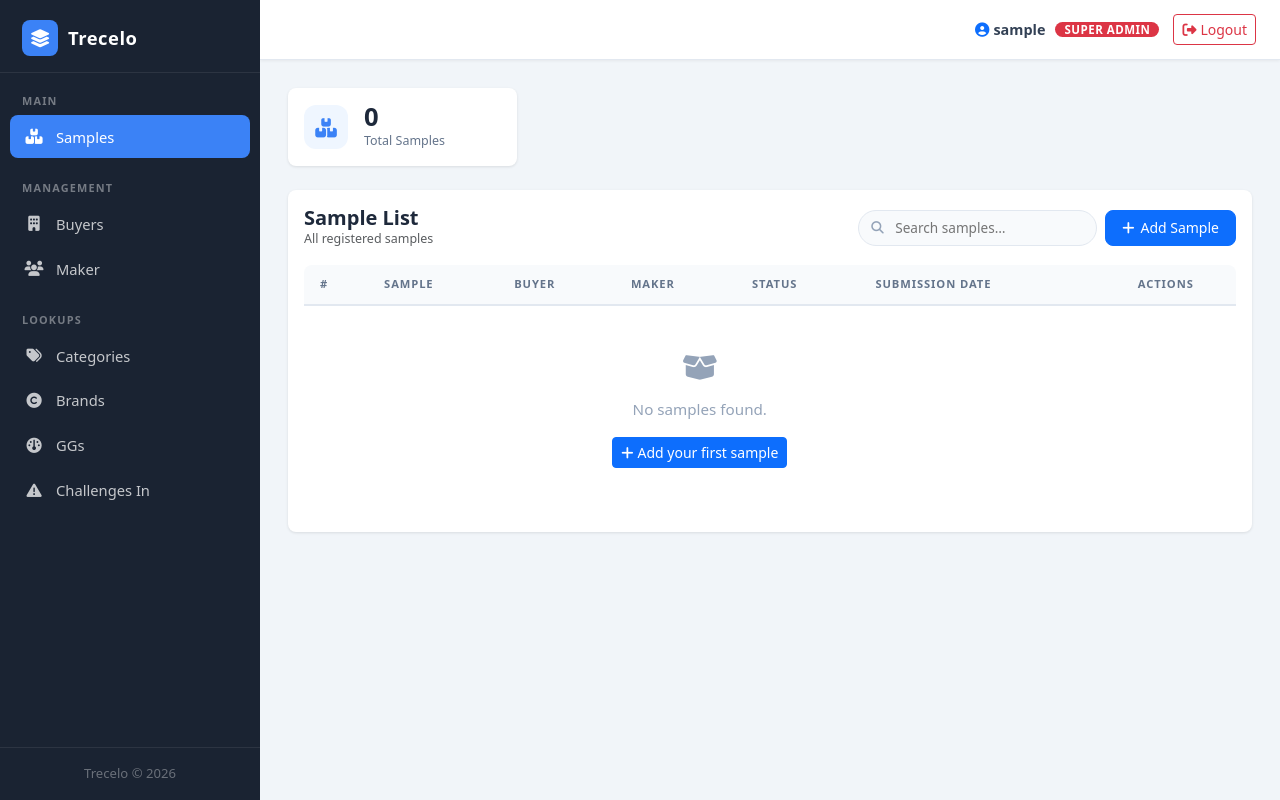
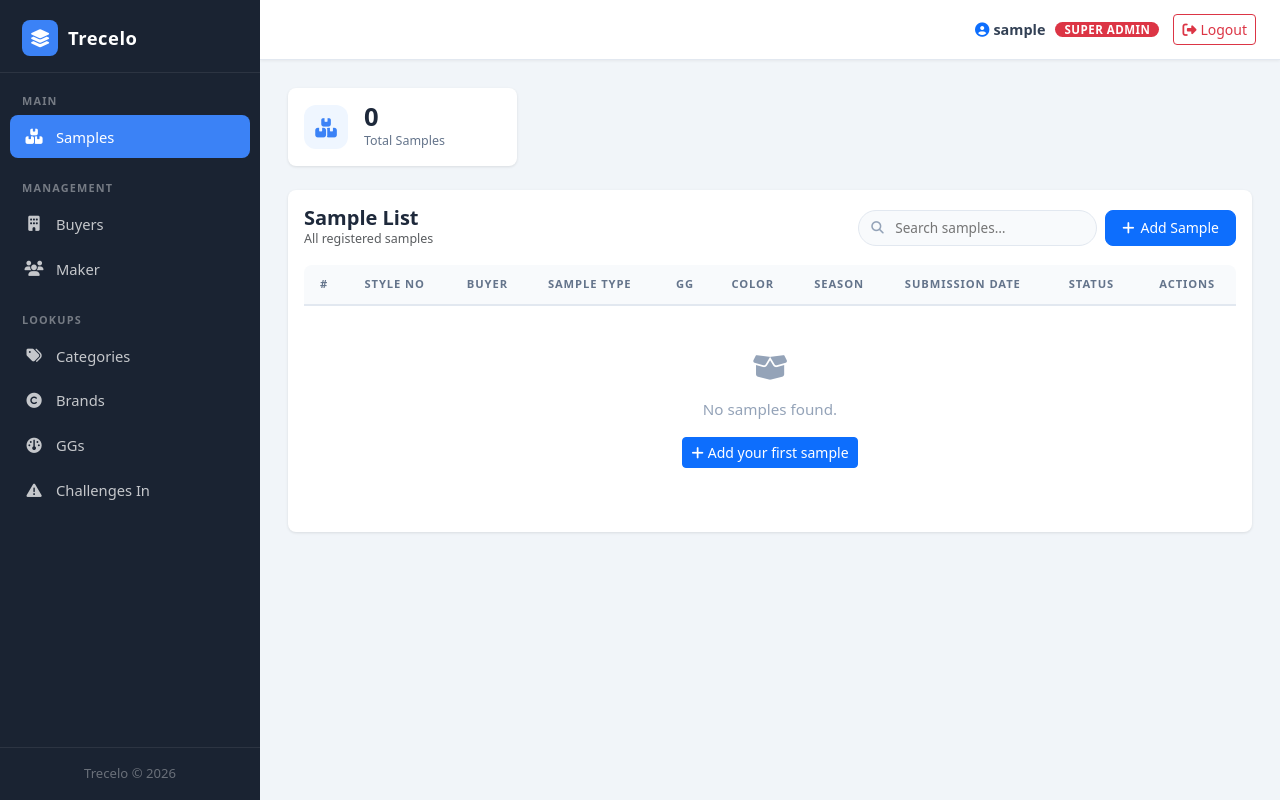
Before and after one commit to jahidshawon19/trecelo, a Django app: page /samples/ in a window 1280 px wide. Run offline with Django 5.2, Linux system fonts and the light colour scheme; the visitor is signed in with stand-in values (Sample User, id 1); data comes from the database, SQL or seed files in the repository; data that the repository does not hold is empty.

Commit message:
Add pagination and update sample list columns
- Sample list now shows: Style No, Buyer, Sample Type, GG, Color,
  Season, Submission Date, Status, Actions
- Server-side search with 400ms debounce (preserves query across pages)
- Paginate 10 rows per page with page-range controls

Co-Authored-By: Claude Sonnet 4.6 <noreply@anthropic.com>

```diff
--- a/sample/views.py
+++ b/sample/views.py
@@ -2,6 +2,8 @@ from django.shortcuts import render, redirect, get_object_or_404
 from django.contrib.auth import login, logout, authenticate
 from django.contrib.auth.decorators import login_required, user_passes_test
 from django.contrib import messages
+from django.core.paginator import Paginator
+from django.db.models import Q
 from .models import Brand, Buyer, Category, ChallengeImage, ChallengeIn, GG, Sample, StaffProfile
 from .forms import BrandForm, BuyerForm, CategoryForm, ChallengeInForm, GGForm, SampleForm, StaffForm
 
@@ -324,15 +326,31 @@ def challengein_delete(request, pk):
 # ---------- SAMPLE CRUD ----------
 @login_required
 def sample_list(request):
+    q = request.GET.get('q', '').strip()
     if request.user.is_staff or request.user.is_superuser:
-        samples = Sample.objects.select_related('buyer', 'maker__user').all()
+        qs = Sample.objects.select_related('buyer', 'maker__user').prefetch_related('gg').all()
     else:
         try:
             buyer = Buyer.objects.get(user=request.user)
-            samples = Sample.objects.select_related('buyer', 'maker__user').filter(buyer=buyer)
+            qs = Sample.objects.select_related('buyer', 'maker__user').prefetch_related('gg').filter(buyer=buyer)
         except Buyer.DoesNotExist:
-            samples = Sample.objects.none()
-    return render(request, 'sample_list.html', {'samples': samples})
+            qs = Sample.objects.none()
+    if q:
+        qs = qs.filter(
+            Q(style_number__icontains=q) |
+            Q(buyer__buyer_name__icontains=q) |
+            Q(sample_type__icontains=q) |
+            Q(color__icontains=q) |
+            Q(season__icontains=q)
+        )
+    paginator = Paginator(qs, 10)
+    page_obj = paginator.get_page(request.GET.get('page'))
+    return render(request, 'sample_list.html', {
+        'samples': page_obj,
+        'page_obj': page_obj,
+        'total_count': paginator.count,
+        'q': q,
+    })
 
 
 @login_required
--- a/templates/sample_list.html
+++ b/templates/sample_list.html
@@ -12,7 +12,7 @@
         <i class="fa fa-boxes-stacked"></i>
       </div>
       <div>
-        <div style="font-size:1.6rem;font-weight:700;color:#1e293b;line-height:1;">{{ samples|length }}</div>
+        <div style="font-size:1.6rem;font-weight:700;color:#1e293b;line-height:1;">{{ total_count }}</div>
         <div style="font-size:.78rem;color:#64748b;font-weight:500;margin-top:2px;">Total Samples</div>
       </div>
     </div>
@@ -28,10 +28,17 @@
         <p class="mb-0 text-muted" style="font-size:.78rem;">All registered samples</p>
       </div>
       <div class="ms-auto d-flex gap-2 flex-wrap align-items-center">
-        <div class="tbl-search">
-          <i class="fa fa-magnifying-glass si"></i>
-          <input type="text" id="sampleSearch" placeholder="Search samples…" style="min-width:210px;">
-        </div>
+        <form method="get" class="d-flex gap-2 align-items-center">
+          <div class="tbl-search">
+            <i class="fa fa-magnifying-glass si"></i>
+            <input type="text" name="q" value="{{ q }}" placeholder="Search samples…" style="min-width:210px;">
+          </div>
+          {% if q %}
+          <a href="{% url 'sample_list' %}" class="btn btn-outline-secondary btn-sm" title="Clear search">
+            <i class="fa fa-xmark"></i>
+          </a>
+          {% endif %}
+        </form>
         {% if user.is_staff or user.is_superuser %}
         <a href="{% url 'sample_create' %}" class="btn btn-primary btn-sm px-3" style="border-radius:8px;height:36px;display:inline-flex;align-items:center;gap:6px;">
           <i class="fa fa-plus"></i> Add Sample
@@ -47,58 +54,58 @@
         <thead>
           <tr>
             <th>#</th>
-            <th>Sample</th>
+            <th>Style No</th>
             <th>Buyer</th>
-            <th>Maker</th>
+            <th>Sample Type</th>
+            <th>GG</th>
+            <th>Color</th>
+            <th>Season</th>
+            <th>Submission Date</th>
             <th>Status</th>
-            <th>Submission Date</th>
             <th class="text-center">Actions</th>
           </tr>
         </thead>
-        <tbody id="sampleTableBody">
+        <tbody>
           {% for s in samples %}
           <tr>
-            <td style="color:#94a3b8;font-size:.8rem;width:40px;">{{ forloop.counter }}</td>
+            <td style="color:#94a3b8;font-size:.8rem;width:36px;">{{ page_obj.start_index|add:forloop.counter0 }}</td>
             <td>
-              <div class="d-flex align-items-center gap-3">
-                <div class="av av-blue">{{ s.style_number|default:"S"|first|upper }}</div>
-                <div>
-                  <div class="fw-semibold" style="color:#1e293b;">{{ s.style_number|default:"—" }}</div>
-                  {% if s.sample_type %}<div style="font-size:.75rem;color:#94a3b8;">{{ s.sample_type }}</div>{% endif %}
-                </div>
+              <div class="d-flex align-items-center gap-2">
+                <div class="av av-blue" style="width:30px;height:30px;font-size:.7rem;flex-shrink:0;">{{ s.style_number|default:"S"|first|upper }}</div>
+                <span class="fw-semibold" style="color:#1e293b;font-size:.875rem;">{{ s.style_number|default:"—" }}</span>
               </div>
             </td>
             <td>
               {% if s.buyer %}
               <div class="d-flex align-items-center gap-2">
-                <div class="av av-purple" style="width:28px;height:28px;font-size:.7rem;">{{ s.buyer.buyer_name|first|upper }}</div>
-                <span style="font-size:.875rem;">{{ s.buyer.buyer_name }}</span>
+                <div class="av av-purple" style="width:28px;height:28px;font-size:.68rem;flex-shrink:0;">{{ s.buyer.buyer_name|first|upper }}</div>
+                <span style="font-size:.82rem;">{{ s.buyer.buyer_name }}</span>
               </div>
               {% else %}<span class="text-muted">—</span>{% endif %}
             </td>
+            <td style="font-size:.82rem;color:#475569;">{{ s.sample_type|default:"—" }}</td>
             <td>
-              {% if s.maker %}
-              <div class="d-flex align-items-center gap-2">
-                <div class="av av-green" style="width:28px;height:28px;font-size:.7rem;">{{ s.maker.user.username|first|upper }}</div>
-                <span style="font-size:.875rem;">{{ s.maker.user.username }}</span>
-              </div>
+              {% for g in s.gg.all %}
+                <span style="background:#e0f2fe;color:#0369a1;font-size:.72rem;font-weight:600;padding:2px 8px;border-radius:20px;white-space:nowrap;">{{ g.title }}</span>
+              {% empty %}<span class="text-muted">—</span>{% endfor %}
+            </td>
+            <td style="font-size:.82rem;color:#475569;">{{ s.color|default:"—" }}</td>
+            <td style="font-size:.82rem;color:#475569;">{{ s.season|default:"—" }}</td>
+            <td>
+              {% if s.submission_date %}
+                <span style="display:inline-flex;align-items:center;gap:4px;background:#f0fdf4;color:#15803d;font-size:.74rem;font-weight:600;padding:3px 9px;border-radius:20px;border:1px solid #bbf7d0;white-space:nowrap;">
+                  <i class="fa fa-calendar" style="font-size:.66rem;"></i>{{ s.submission_date }}
+                </span>
               {% else %}<span class="text-muted">—</span>{% endif %}
             </td>
             <td>
               {% if s.status == 'approved' %}
-                <span style="background:#f0fdf4;color:#15803d;font-size:.76rem;font-weight:600;padding:3px 10px;border-radius:20px;border:1px solid #bbf7d0;">Approved</span>
+                <span style="background:#f0fdf4;color:#15803d;font-size:.74rem;font-weight:600;padding:3px 9px;border-radius:20px;border:1px solid #bbf7d0;white-space:nowrap;">Approved</span>
               {% elif s.status == 'pending' %}
-                <span style="background:#fffbeb;color:#b45309;font-size:.76rem;font-weight:600;padding:3px 10px;border-radius:20px;border:1px solid #fde68a;">Pending</span>
+                <span style="background:#fffbeb;color:#b45309;font-size:.74rem;font-weight:600;padding:3px 9px;border-radius:20px;border:1px solid #fde68a;white-space:nowrap;">Pending</span>
               {% else %}
-                <span style="background:#f1f5f9;color:#64748b;font-size:.76rem;font-weight:600;padding:3px 10px;border-radius:20px;border:1px solid #e2e8f0;">Draft</span>
+                <span style="background:#f1f5f9;color:#64748b;font-size:.74rem;font-weight:600;padding:3px 9px;border-radius:20px;border:1px solid #e2e8f0;white-space:nowrap;">Draft</span>
               {% endif %}
-            </td>
-            <td>
-              {% if s.submission_date %}
-                <span style="display:inline-flex;align-items:center;gap:5px;background:#f0fdf4;color:#15803d;font-size:.78rem;font-weight:600;padding:3px 10px;border-radius:20px;border:1px solid #bbf7d0;">
-                  <i class="fa fa-calendar" style="font-size:.7rem;"></i>{{ s.submission_date }}
-                </span>
-              {% else %}<span class="text-muted">—</span>{% endif %}
             </td>
             <td class="text-center">
               <div class="d-flex gap-1 justify-content-center">
@@ -111,12 +118,14 @@
             </td>
           </tr>
           {% empty %}
-          <tr id="emptyRow">
-            <td colspan="6" class="text-center py-5">
+          <tr>
+            <td colspan="10" class="text-center py-5">
               <div style="color:#94a3b8;">
                 <i class="fa fa-box-open fa-2x mb-3 d-block"></i>
-                <div style="font-size:.95rem;font-weight:500;">No samples found.</div>
-                {% if user.is_staff or user.is_superuser %}
+                <div style="font-size:.95rem;font-weight:500;">
+                  {% if q %}No samples match "{{ q }}".{% else %}No samples found.{% endif %}
+                </div>
+                {% if not q and user.is_staff or user.is_superuser %}
                 <a href="{% url 'sample_create' %}" class="btn btn-primary btn-sm mt-3">
                   <i class="fa fa-plus me-1"></i>Add your first sample
                 </a>
@@ -129,10 +138,54 @@
       </table>
     </div>
 
-    <div id="noSearchResult" class="text-center py-5" style="display:none!important;">
-      <i class="fa fa-magnifying-glass fa-2x text-muted mb-3 d-block"></i>
-      <div class="text-muted" style="font-size:.9rem;">No samples match your search.</div>
+    <!-- Pagination -->
+    {% if page_obj.paginator.num_pages > 1 %}
+    <div class="d-flex flex-wrap align-items-center justify-content-between gap-3 mt-4 pt-3 border-top">
+      <div style="font-size:.82rem;color:#64748b;">
+        Showing <strong>{{ page_obj.start_index }}–{{ page_obj.end_index }}</strong> of <strong>{{ total_count }}</strong> samples
+      </div>
+      <nav>
+        <ul class="pagination pagination-sm mb-0 gap-1">
+          {% if page_obj.has_previous %}
+          <li class="page-item">
+            <a class="page-link" href="?{% if q %}q={{ q }}&{% endif %}page={{ page_obj.previous_page_number }}" style="border-radius:6px;">
+              <i class="fa fa-chevron-left" style="font-size:.7rem;"></i>
+            </a>
+          </li>
+          {% else %}
+          <li class="page-item disabled">
+            <span class="page-link" style="border-radius:6px;"><i class="fa fa-chevron-left" style="font-size:.7rem;"></i></span>
+          </li>
+          {% endif %}
+
+          {% for num in page_obj.paginator.page_range %}
+            {% if page_obj.number == num %}
+            <li class="page-item active">
+              <span class="page-link" style="border-radius:6px;background:#3b82f6;border-color:#3b82f6;">{{ num }}</span>
+            </li>
+            {% elif num > page_obj.number|add:"-3" and num < page_obj.number|add:"3" %}
+            <li class="page-item">
+              <a class="page-link" href="?{% if q %}q={{ q }}&{% endif %}page={{ num }}" style="border-radius:6px;">{{ num }}</a>
+            </li>
+            {% endif %}
+          {% endfor %}
+
+          {% if page_obj.has_next %}
+          <li class="page-item">
+            <a class="page-link" href="?{% if q %}q={{ q }}&{% endif %}page={{ page_obj.next_page_number }}" style="border-radius:6px;">
+              <i class="fa fa-chevron-right" style="font-size:.7rem;"></i>
+            </a>
+          </li>
+          {% else %}
+          <li class="page-item disabled">
+            <span class="page-link" style="border-radius:6px;"><i class="fa fa-chevron-right" style="font-size:.7rem;"></i></span>
+          </li>
+          {% endif %}
+        </ul>
+      </nav>
     </div>
+    {% endif %}
+
   </div>
 </div>
 
@@ -140,21 +193,13 @@
 
 {% block extra_js %}
 <script>
-  const searchInput = document.getElementById('sampleSearch');
-  const tableBody   = document.getElementById('sampleTableBody');
-  const noResult    = document.getElementById('noSearchResult');
-  if (searchInput && tableBody) {
-    searchInput.addEventListener('input', function () {
-      const q = this.value.toLowerCase().trim();
-      let visible = 0;
-      tableBody.querySelectorAll('tr').forEach(function (row) {
-        if (row.id === 'emptyRow') return;
-        const text = row.cells[1] ? row.cells[1].textContent.toLowerCase() : '';
-        const show = !q || text.includes(q);
-        row.style.display = show ? '' : 'none';
-        if (show) visible++;
-      });
-      if (noResult) noResult.style.setProperty('display', visible === 0 && q ? 'block' : 'none', 'important');
+  // Submit search form on typing with debounce
+  const si = document.querySelector('input[name="q"]');
+  if (si) {
+    let t;
+    si.addEventListener('input', function () {
+      clearTimeout(t);
+      t = setTimeout(() => this.closest('form').submit(), 400);
     });
   }
 </script>
```
